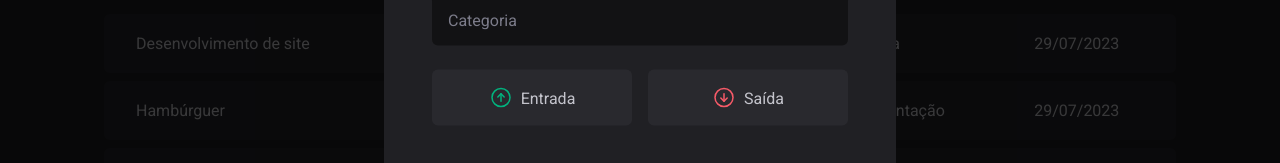
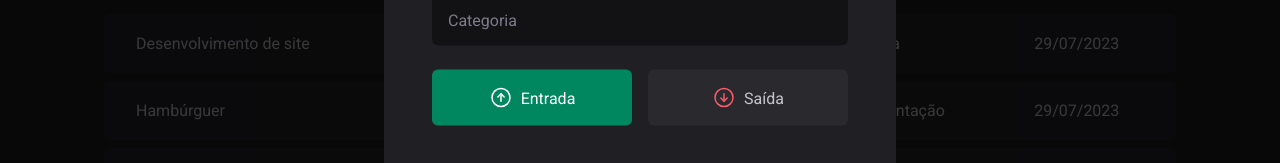
Before and after one commit to JonatanPaes/fineze, a React (Vite) app: page / in a window 1280 px wide. Both pictures are taken after a click on the button "Nova Transação". Shown: the part 388-551 px from the top of the page. Built offline with nearby package versions, Linux system fonts and the light colour scheme; data requests are answered from the project's data file.

Commit message:
feat: Controlled components

```diff
--- a/src/components/NewTransactionModal/index.tsx
+++ b/src/components/NewTransactionModal/index.tsx
@@ -1,7 +1,7 @@
 import * as Dialog from '@radix-ui/react-dialog'
 import { ArrowCircleDown, ArrowCircleUp, X } from 'phosphor-react'
 import * as z from 'zod'
-import { useForm } from 'react-hook-form'
+import { Controller, useForm } from 'react-hook-form'
 import { zodResolver } from '@hookform/resolvers/zod'
 
 import {
@@ -16,18 +16,22 @@
   description: z.string(),
   price: z.number(),
   category: z.string(),
-  // type: z.enum(['income', 'outcome']),
+  type: z.enum(['income', 'outcome']),
 })
 
 type NewTransactionsFormInputs = z.infer<typeof newTransactionFormSchema>
 
 export function NewTransactionModal() {
   const {
+    control,
     register,
     handleSubmit,
     formState: { isSubmitting },
   } = useForm<NewTransactionsFormInputs>({
     resolver: zodResolver(newTransactionFormSchema),
+    defaultValues: {
+      type: 'income',
+    },
   })
 
   async function handleCreateNewTransaction(data: NewTransactionsFormInputs) {
@@ -65,7 +69,15 @@
             {...register('category')}
           />
 
-          <TransactionType>
+          <Controller
+            control={control}
+            name="type"
+            render={({ field }) => {
+              return (
+                <TransactionType
+                  onValueChange={field.onChange}
+                  value={field.value}
+                >
                   <TransactionTypeButton variant="income" value="income">
                     <ArrowCircleUp size={24} />
                     Entrada
@@ -76,6 +88,9 @@
                     Saída
                   </TransactionTypeButton>
                 </TransactionType>
+              )
+            }}
+          />
 
           <button type="submit" disabled={isSubmitting}>
             Cadastrar
```
Lines whose indentation alone changed are shown as unchanged.
